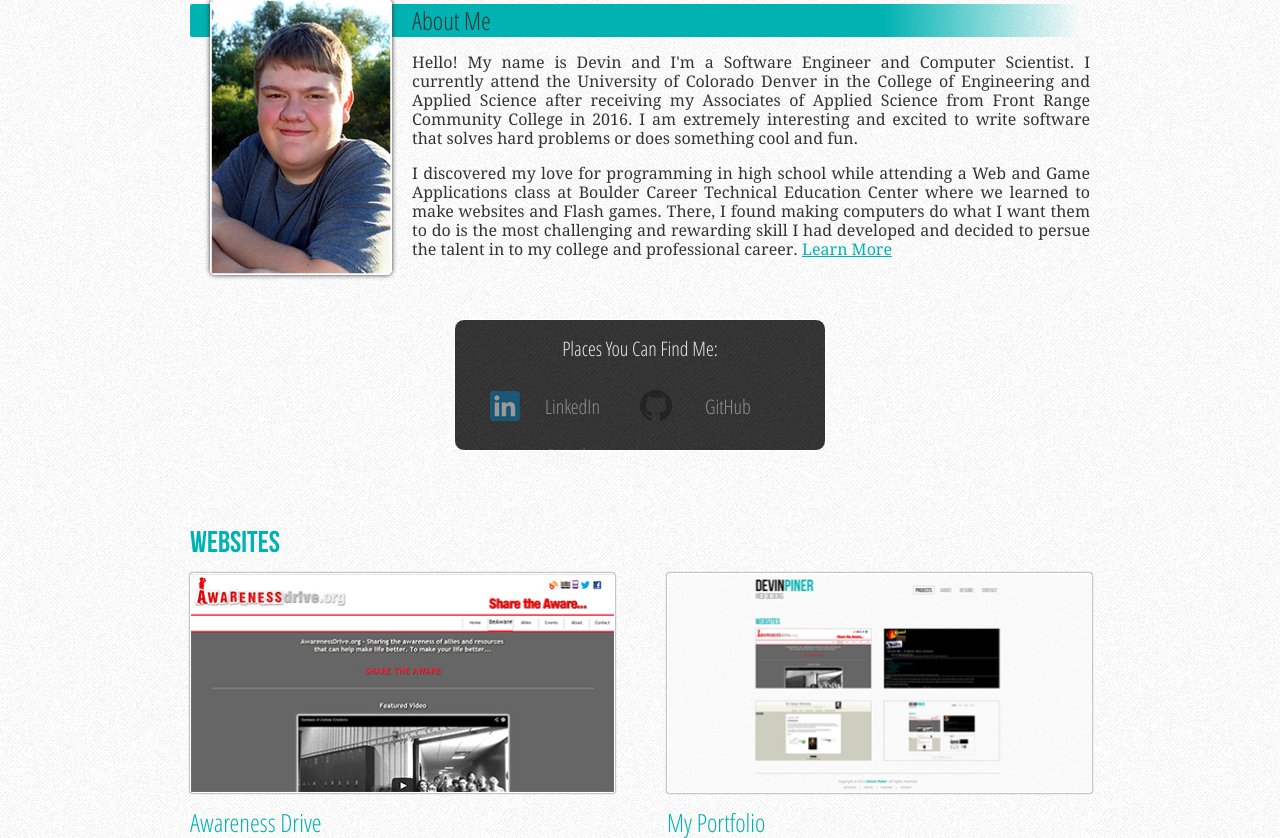
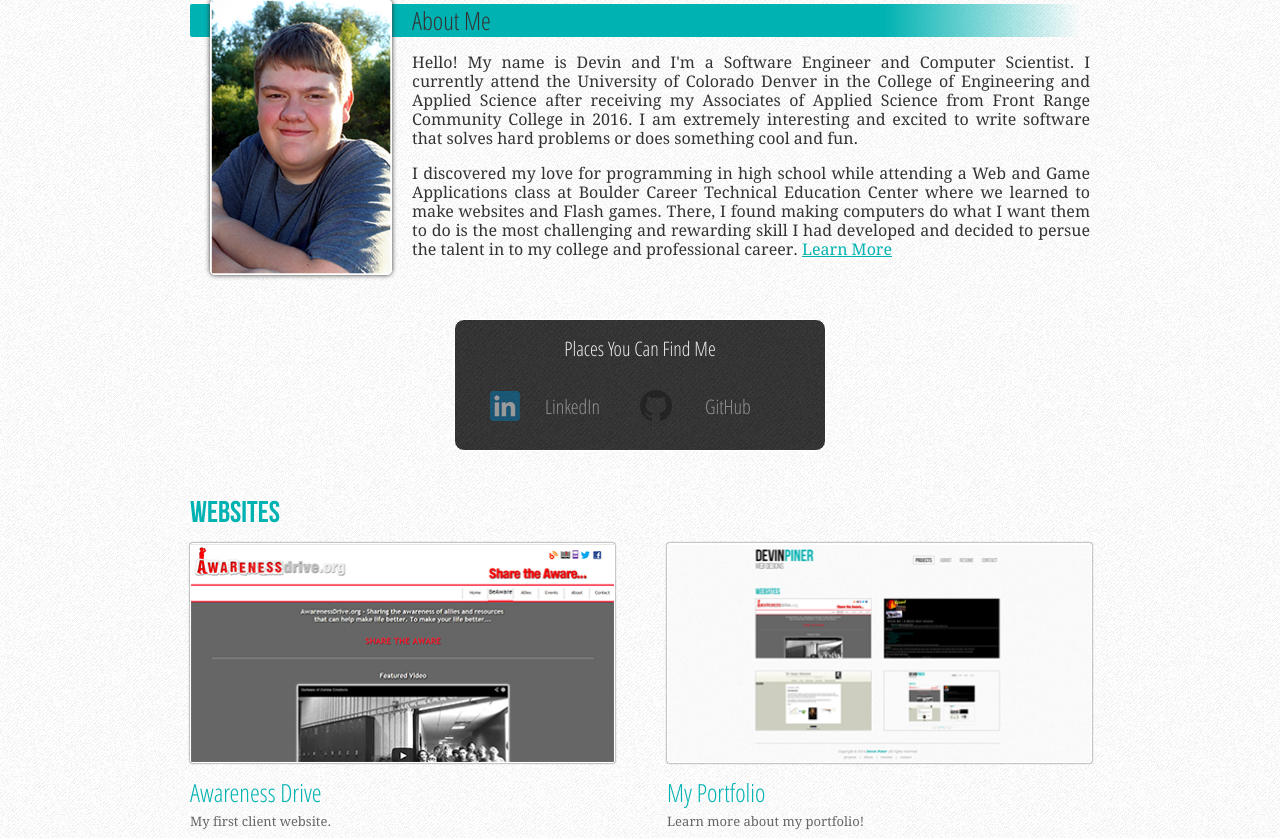
Before and after one commit to devpin95/Portfolio, a PHP site: page / in a window 1280 px wide. Shown: the part 174-1012 px from the top of the page. Run offline with PHP 8.4, Linux system fonts and the light colour scheme.

Commit message:
fixed up text

```diff
--- a/index.php
+++ b/index.php
@@ -29,11 +29,10 @@
 
                 <!--Social Links-->
                 <div class="aboutSocialLinks">
-                	<p class="aboutSocialLinksHeader">Places You Can Find Me:</p>
+                	<p class="aboutSocialLinksHeader">Places You Can Find Me</p>
                     <ul>
                         <li class="linkedin"><a href="https://linkedin.com/in/dpiner" target="_blank" class="socialFillLink"></a>LinkedIn</li>
                         <li class="github"><a href="https://github.com/devpin95" target="_blank" class="socialFillLink"></a>GitHub</li>
-                        <li class="wakatime"><a href="https://github.com/devpin95" target="_blank" class="socialFillLink"></a>GitHub</li>
                     </ul>
                 </div>
                 <div class="clearFix">&nbsp;</div>
```
